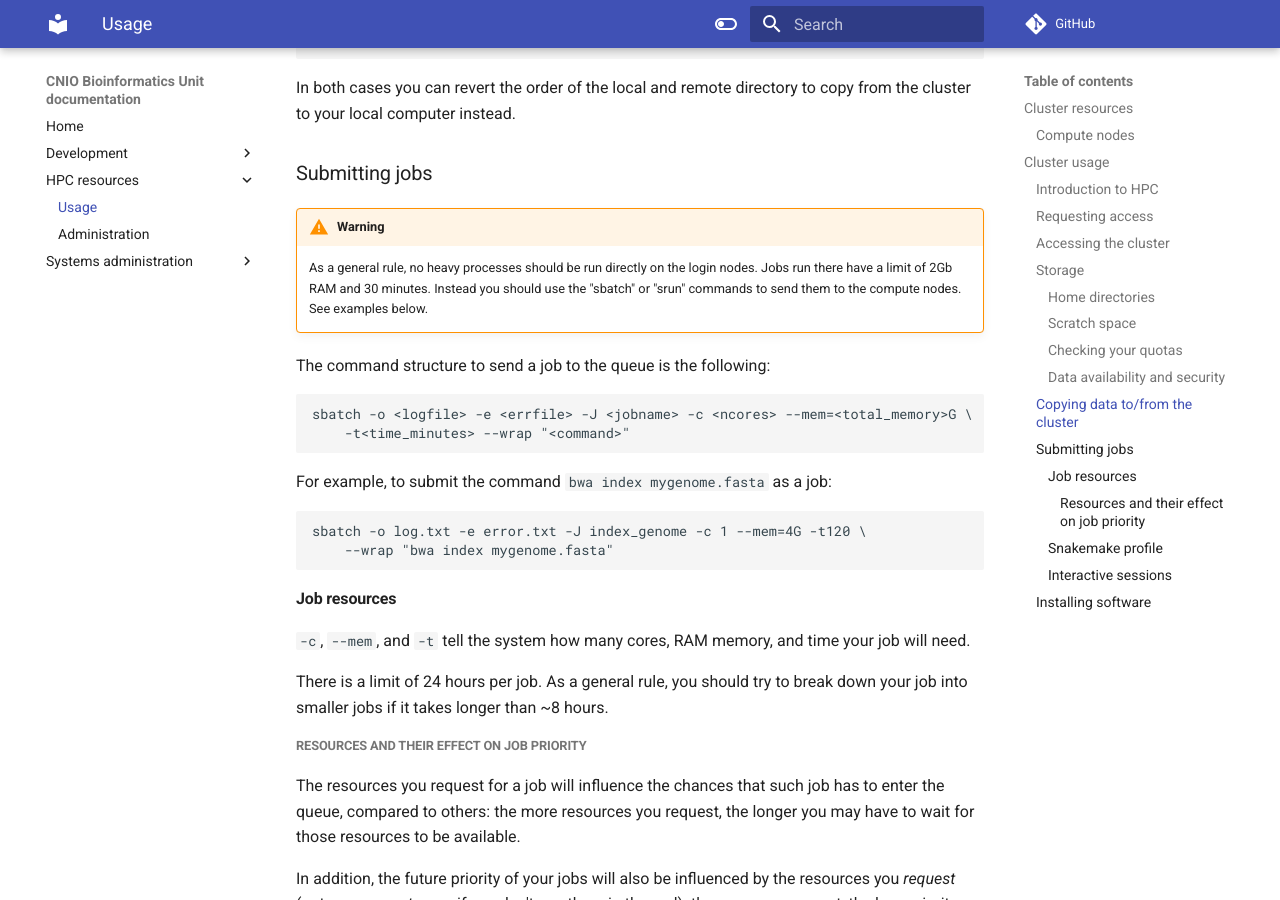
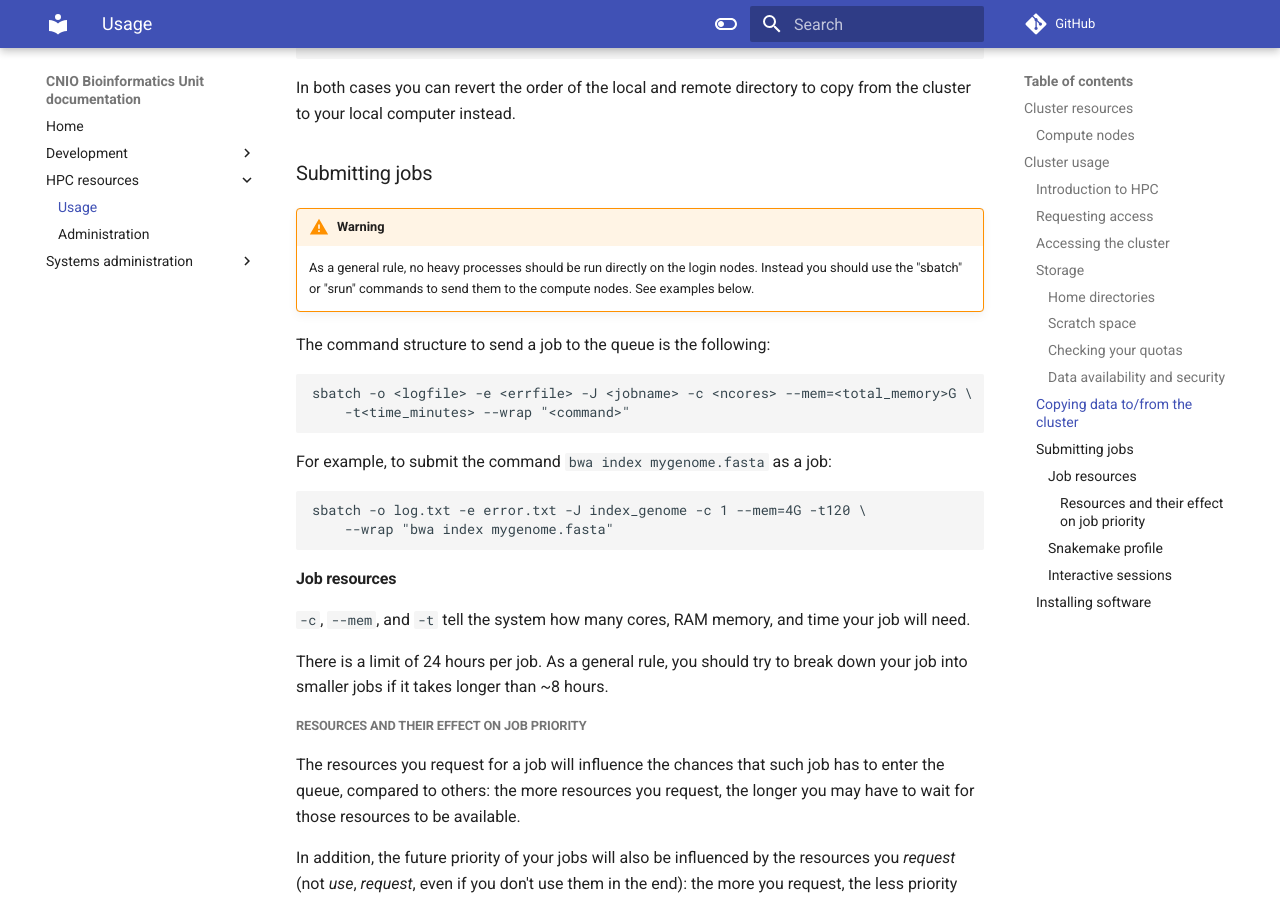
Before and after one commit to cnio-bu/cnio-bu.github.io, an MkDocs documentation site: the page built from docs/hpc/usage.md, in a window 1280 px wide and 900 px high, scrolled down 2307 px. Built offline with MkDocs 1.6.1 and Material for MkDocs 9.7.7, drawn with Linux system fonts in a browser that asks for light colours; comment, search, counter and statistics services are not loaded.

Commit message:
Remove info about limits in head nodes

```diff
--- a/docs/hpc/usage.md
+++ b/docs/hpc/usage.md
@@ -101,9 +101,9 @@ the cluster to your local computer instead.
 
 !!! Warning
 
-    As a general rule, no heavy processes should be run directly on the login nodes. Jobs
-    run there have a limit of 2Gb RAM and 30 minutes. Instead you should use the "sbatch"
-    or "srun" commands to send them to the compute nodes. See examples below.
+    As a general rule, no heavy processes should be run directly on the login nodes.
+    Instead you should use the "sbatch" or "srun" commands to send them to the compute
+    nodes. See examples below.
 
 The command structure to send a job to the queue is the following:
 
```
